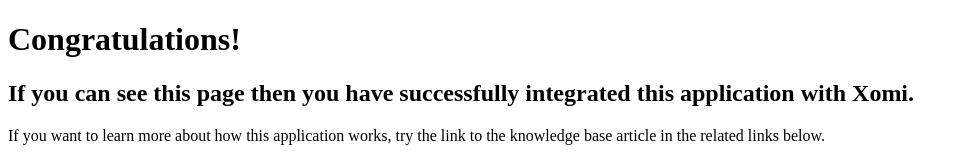
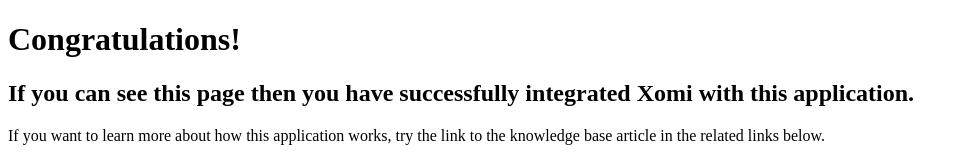
Before and after one commit to xomicloud/javascript, a website: page template/home.html in a window 1280 px wide. Shown: the top 161 px of the page, without its empty margins (0-968 px from the left). Drawn offline with Linux system fonts and the light colour scheme.

Commit message:
A tiny change to the home page.

```diff
--- a/template/home.html
+++ b/template/home.html
@@ -8,7 +8,7 @@
       Congratulations!
     </h1>
     <h2>
-      If you can see this page then you have successfully integrated this application with Xomi.
+      If you can see this page then you have successfully integrated Xomi with this application.
     </h2>
     <p>
       If you want to learn more about how this application works, try the link to the knowledge base article in the related links below.
```
Also changed, not shown: 1 other file.
